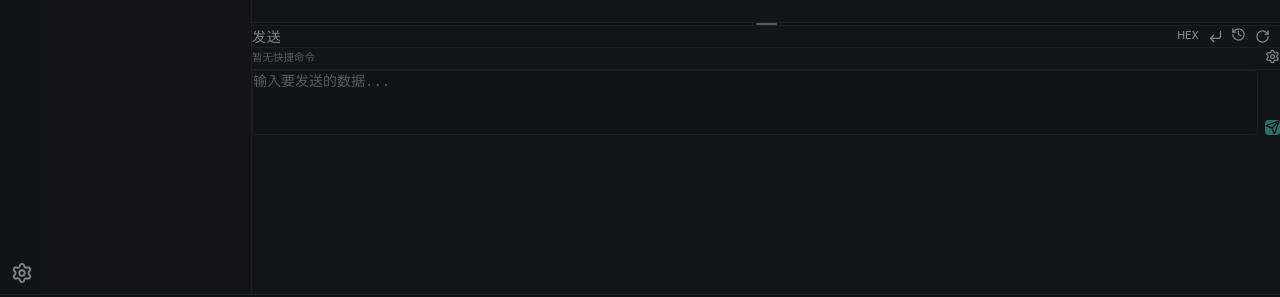
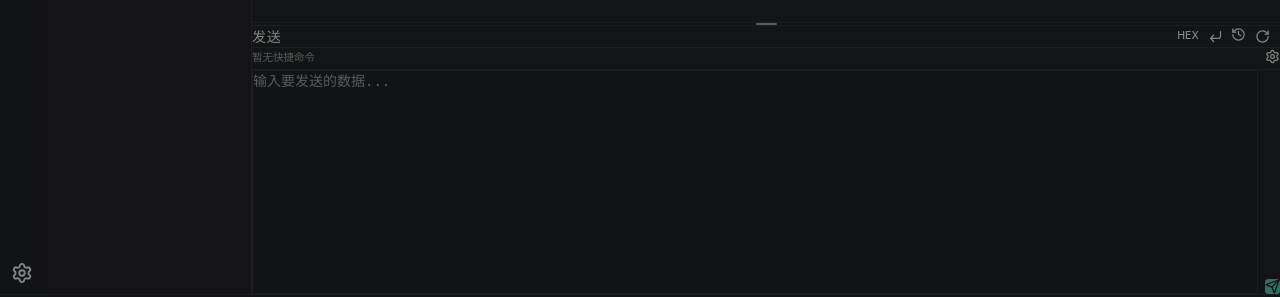
Before and after one commit to bit-dots/NovaTerm, a React (Vite) app: page / in a window 1280 px wide. Both pictures are taken after a click on the button "发送". Shown: the part 482-779 px from the top of the page. Built offline with nearby package versions, Linux system fonts and the light colour scheme.

Commit message:
🦄 refactor(SendController): 调整文本区域样式，支持自适应宽度

```diff
--- a/src/components/SendController.tsx
+++ b/src/components/SendController.tsx
@@ -290,10 +290,9 @@ export default function SendController({ onSend, macros, onMacrosChange }: SendC
         </div>
       )}
 
-      <div className="flex gap-2 p-2">
+      <div className="flex flex-1 gap-2 p-2">
         <textarea
           className="flex-1 resize-none rounded border border-border bg-panel px-2 py-1 font-mono text-base text-text-primary placeholder-text-muted outline-none focus:border-accent"
-          rows={3}
           placeholder={hexMode ? "00 01 FF ..." : t("send.placeholder")}
           value={inputText}
           onChange={hexMode ? handleHexInput : (e) => setInputText(e.target.value)}
```
